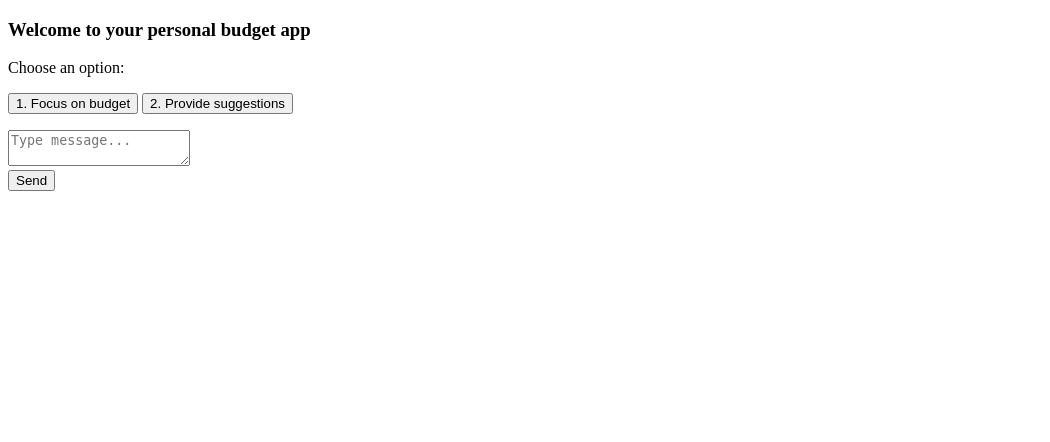
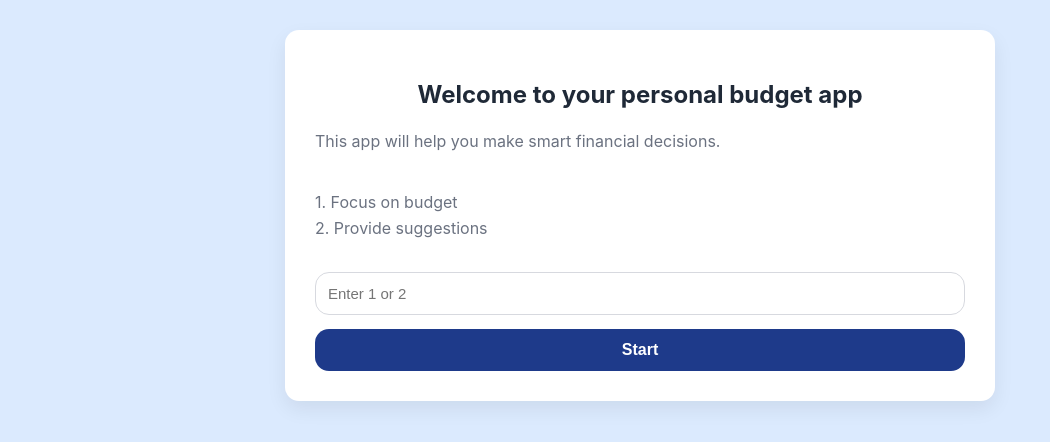
Before and after one commit to winstonelu/presidential-ai, a Flask app: page / in a window 1280 px wide. Shown: the top 442 px of the page, without its empty margins (0-1050 px from the left). Run offline with Flask 3, Linux system fonts and the light colour scheme.

Commit message:
Update Styling

```diff
--- a/app.py
+++ b/app.py
@@ -3,7 +3,7 @@ from openai import OpenAI
 
 app = Flask(__name__)
 
-client = OpenAI()
+client = OpenAI(api_key="")
 
 system_prompt_base = """You are a really educated bot that take in the users income and saving goals, in order to use those informations you will ask the user their plan and goals.With the income and the users goal budget/what they will be saving up for you will make a plan for user preferences, even with the customized plan you should ask the user additional information.
 
@@ -12,8 +12,11 @@ The format of this plan should be casual so you dont freak out the user, it shou
 the people who will be interacting with the ai will be people who need to keep track of their money and need to be smart in their budget and dont know how to use money wiseley. these people would include children elderly and young adults.
 """
 
-# Store sessions in memory (temporary)
-sessions = {}
+# One global chat history
+chat_history = [
+    {"role": "system", "content": system_prompt_base}
+]
+
 
 @app.route("/")
 def index():
@@ -22,39 +25,39 @@ def index():
 
 @app.route("/start", methods=["POST"])
 def start():
+    global chat_history
+
     user_choice = request.json.get("choice")
 
-    # Create session
-    session_id = str(len(sessions) + 1)
+    # reset
+    chat_history = [{"role": "system", "content": system_prompt_base}]
 
-    # Copy base prompt
-    system_prompt = system_prompt_base
+    if user_choice == 1:
+        chat_history[0]["content"] += "\nThe user wants a budget. Provide step-by-step plan."
+    elif user_choice == 2:
+        chat_history[0]["content"] += "\nThe user wants suggestions."
 
-    # Apply user choice (same logic as original code)
-    if user_choice == 1:
-        system_prompt += "\n The user wants a budget. Please provide step by step with an actual plan."
-    elif user_choice == 2:
-        system_prompt += "\n The user just want suggestions"
+    return jsonify({"session_id": "static"})
 
-    chat_history = [
-        {"role": "system", "content": system_prompt}
-    ]
 
-    sessions[session_id] = chat_history
-    return jsonify({"session_id": session_id})
+@app.route("/chat")
+def chat_page():
+    # page displays chat and input
+    return render_template(
+        "index.html",
+        chat=chat_history,
+        assistant_response=None,
+        first=False,
+        history=[]
+    )
 
 
 @app.route("/message", methods=["POST"])
 def message():
-    session_id = request.json.get("session_id")
+    global chat_history
+
     user_prompt = request.json.get("message")
 
-    if session_id not in sessions:
-        return jsonify({"error": "Invalid session"}), 400
-
-    chat_history = sessions[session_id]
-
-    # Stop condition (same logic as original code)
     if user_prompt == "STOP":
         return jsonify({"history": chat_history})
 
@@ -73,4 +76,4 @@ def message():
 
 
 if __name__ == "__main__":
-    app.run(debug=True)
+    app.run(debug=True, host="0.0.0.0", port=80)
--- a/templates/index.html
+++ b/templates/index.html
@@ -1,53 +1,200 @@
 <!DOCTYPE html>
-<html>
+<html lang="en">
 <head>
-    <title>Budget App</title>
+    <meta charset="UTF-8" />
+    <meta name="viewport" content="width=device-width, initial-scale=1.0" />
+    <title>Personal Budget App</title>
+
+    <style>
+        :root {
+            --bg: #dbeafe;
+            --card-bg: #ffffff;
+            --primary: #1e3a8a;
+            --primary-dark: #162d6c;
+            --accent: #0ea5e9;
+            --text-main: #1f2937;
+            --text-soft: #6b7280;
+            --radius: 14px;
+            --shadow: 0 8px 20px rgba(0, 0, 0, 0.07);
+        }
+        body {
+            font-family: 'Inter', sans-serif;
+            background: var(--bg);
+            margin: 0;
+            padding: 30px;
+            color: var(--text-main);
+        }
+        .container {
+            max-width: 650px;
+            margin: auto;
+            background: var(--card-bg);
+            padding: 30px;
+            border-radius: var(--radius);
+            box-shadow: var(--shadow);
+            animation: fadeIn 0.5s ease;
+        }
+        h2 {
+            text-align: center;
+            color: var(--text-main);
+            font-weight: 700;
+        }
+        p {
+            color: var(--text-soft);
+            line-height: 1.6;
+        }
+        form {
+            margin-top: 20px;
+            display: flex;
+            flex-direction: column;
+            gap: 14px;
+        }
+        input[type="text"] {
+            padding: 12px;
+            border: 1px solid #d7d9df;
+            border-radius: var(--radius);
+            font-size: 15px;
+            transition: 0.2s;
+        }
+        input[type="text"]:focus {
+            border-color: var(--primary);
+            outline: none;
+            box-shadow: 0 0 0 3px rgba(59, 91, 219, 0.15);
+        }
+        button {
+            padding: 12px 18px;
+            background: var(--primary);
+            color: white;
+            border: none;
+            border-radius: var(--radius);
+            font-size: 16px;
+            cursor: pointer;
+            font-weight: 600;
+            transition: 0.25s;
+        }
+        button:hover {
+            background: var(--primary-dark);
+            transform: translateY(-2px);
+            box-shadow: 0 4px 12px rgba(59, 91, 219, 0.25);
+        }
+        .chat-box {
+            background: #f9fafc;
+            padding: 18px;
+            border-radius: var(--radius);
+            margin-top: 15px;
+            max-height: 300px;
+            overflow-y: auto;
+            border: 1px solid #e4e6eb;
+        }
+        .msg {
+            margin-bottom: 12px;
+            padding-bottom: 8px;
+            border-bottom: 1px solid #ececec;
+        }
+        .msg strong {
+            color: var(--primary-dark);
+        }
+        .end-section {
+            margin-top: 20px;
+            padding: 25px;
+            background: var(--card-bg);
+            border-radius: var(--radius);
+            box-shadow: var(--shadow);
+        }
+        a {
+            color: var(--primary);
+            font-weight: 600;
+            text-decoration: none;
+        }
+        a:hover {
+            text-decoration: underline;
+        }
+        @keyframes fadeIn {
+            from { opacity: 0; transform: translateY(10px); }
+            to { opacity: 1; transform: translateY(0); }
+        }
+    </style>
 </head>
 <body>
-    <h3>Welcome to your personal budget app</h3>
 
-    <p>Choose an option:</p>
-    <button onclick="startSession(1)">1. Focus on budget</button>
-    <button onclick="startSession(2)">2. Provide suggestions</button>
+<!-- START PAGE -->
+<div class="container">
+    <h2>Welcome to your personal budget app</h2>
+    <p>This app will help you make smart financial decisions.</p>
 
-    <p id="session"></p>
+    <form id="startForm">
+        <p>1. Focus on budget<br>2. Provide suggestions</p>
+        <input type="text" name="choice" id="choiceInput" placeholder="Enter 1 or 2" required>
+        <button type="submit">Start</button>
+    </form>
+</div>
 
-    <textarea id="msg" placeholder="Type message..."></textarea>
-    <br>
-    <button onclick="sendMsg()">Send</button>
+<script>
+    document.getElementById('startForm').addEventListener('submit', async (e) => {
+        e.preventDefault();
 
-    <pre id="output"></pre>
+        const choice = document.getElementById('choiceInput').value;
 
-    <script>
-        let session_id = null;
+        const res = await fetch('/start', {
+            method: 'POST',
+            headers: { 'Content-Type': 'application/json' },
+            body: JSON.stringify({ choice: parseInt(choice) })
+        });
 
-        async function startSession(choice) {
-            const r = await fetch("/start", {
-                method: "POST",
-                headers: {"Content-Type": "application/json"},
-                body: JSON.stringify({ choice })
-            });
-            const data = await r.json();
-            session_id = data.session_id;
-            document.getElementById("session").textContent = "Session ID: " + session_id;
+        const data = await res.json();
+
+        if (data.session_id) {
+            window.location.href = `/chat`;
         }
+    });
+</script>
 
-        async function sendMsg() {
-            const msg = document.getElementById("msg").value;
+<!-- CHAT PAGE -->
+{% if chat is defined %}
+<div class="container">
+    <h2>Chat</h2>
 
-            const r = await fetch("/message", {
-                method: "POST",
-                headers: {"Content-Type": "application/json"},
-                body: JSON.stringify({
-                    session_id,
-                    message: msg
-                })
-            });
+    <p>Enter a response, or type "STOP" to end this conversation.</p>
 
-            const data = await r.json();
-            document.getElementById("output").textContent +=
-                "\nYou: " + msg + "\nAI: " + data.response + "\n";
-        }
-    </script>
+    <form id="chatForm">
+        <input type="text" id="chatInput" name="message" required>
+        <button type="submit">Send</button>
+    </form>
+
+    <h3>Conversation</h3>
+
+    <div class="chat-box" id="chatHistory">
+        {% for msg in chat %}
+        <p class="msg"><strong>{{ msg.role }}:</strong> {{ msg.content }}</p>
+        {% endfor %}
+    </div>
+</div>
+
+<script>
+document.getElementById("chatForm").addEventListener("submit", async (e) => {
+    e.preventDefault();
+
+    const userMessage = document.getElementById("chatInput").value;
+    document.getElementById("chatInput").value = "";
+
+    const res = await fetch("/message", {
+        method: "POST",
+        headers: { "Content-Type": "application/json" },
+        body: JSON.stringify({ message: userMessage })
+    });
+
+    const data = await res.json();
+
+    const box = document.getElementById("chatHistory");
+    box.innerHTML += `<p class="msg"><strong>You:</strong> ${userMessage}</p>`;
+
+    if (data.response) {
+        box.innerHTML += `<p class="msg"><strong>Assistant:</strong> ${data.response}</p>`;
+    }
+
+    box.scrollTop = box.scrollHeight;
+});
+</script>
+{% endif %}
+
 </body>
 </html>
```
